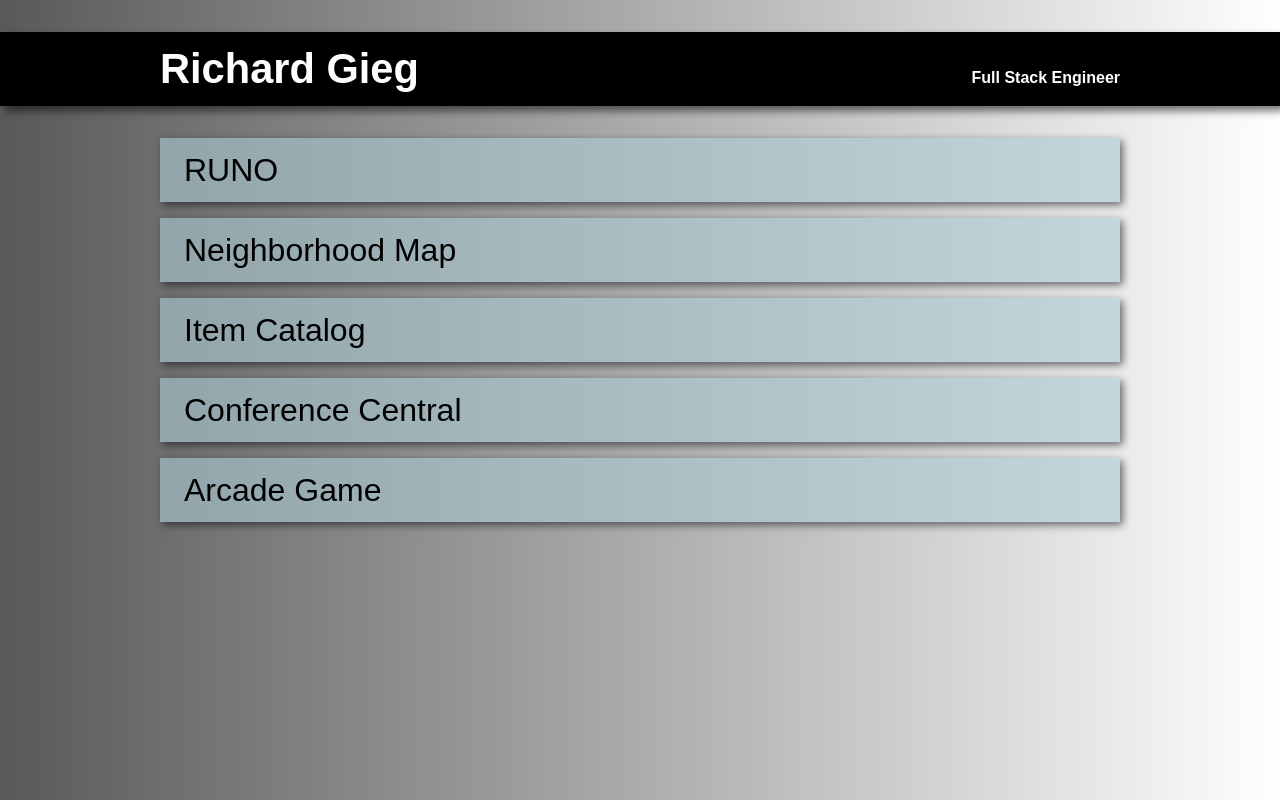
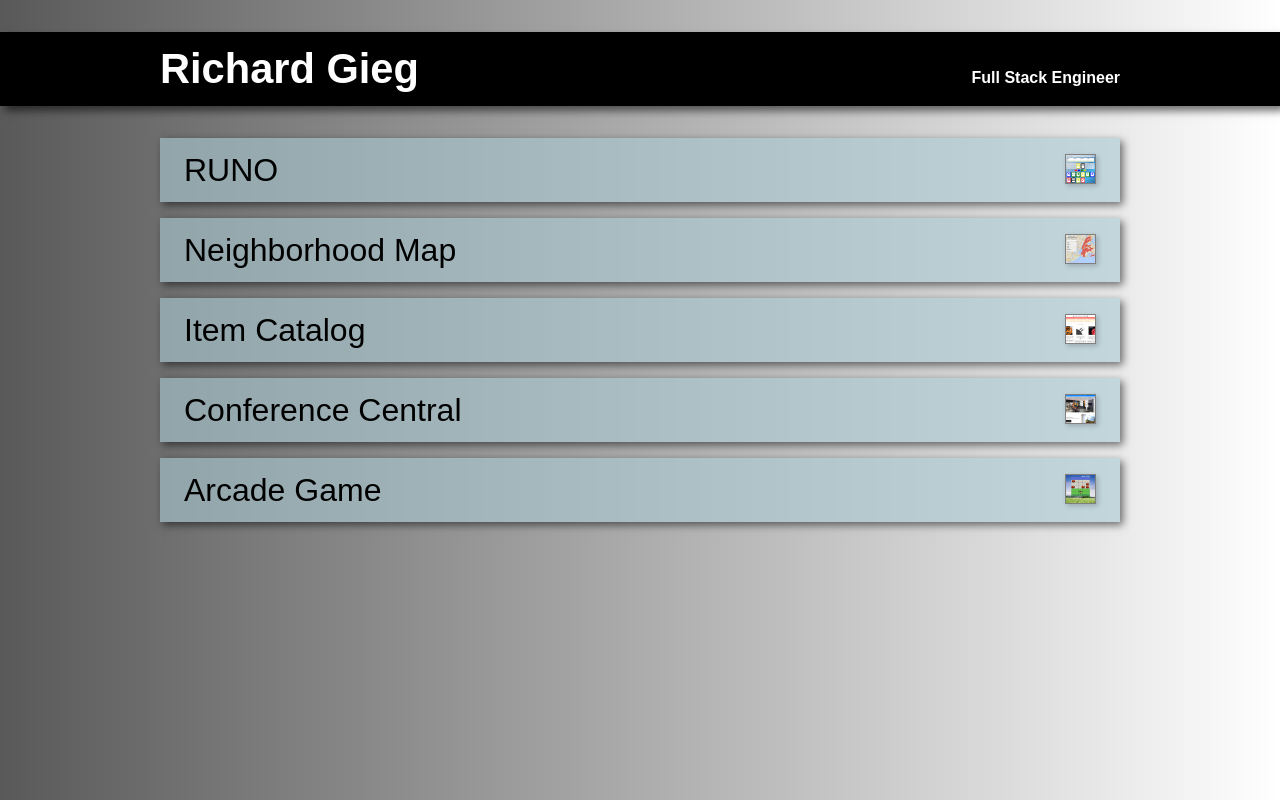
Before and after one commit to richgieg/portfolio2, a website: page src/index.html in a window 1280 px wide. Drawn offline with nearby package versions, Linux system fonts and the light colour scheme.

Commit message:
Add icon images on project bars

```diff
--- a/src/css/main.css
+++ b/src/css/main.css
@@ -12,8 +12,6 @@ body {
 
 img {
     max-width: 100%;
-    -webkit-transform-style: preserve-3d;
-    transform-style: preserve-3d;
 }
 
 header {
@@ -62,8 +60,21 @@ header {
 }
 
 .pj-link > h3 {
+    display: inline;
     font-size: 2em;
     font-weight: normal;
+}
+
+.pj-link-info {
+    float: right;
+}
+
+.pj-link-info > img {
+    max-height: 1.8em;
+    border: 1px solid gray;
+    -webkit-box-shadow: 2px 2px 5px 0px rgba(0,0,0,0.2);
+    -moz-box-shadow: 2px 2px 5px 0px rgba(0,0,0,0.2);
+    box-shadow: 2px 2px 5px 0px rgba(0,0,0,0.2);
 }
 
 .pj-container {
--- a/src/index.html
+++ b/src/index.html
@@ -32,6 +32,9 @@
             <li class="pj-item">
                 <a class="pj-link" href="#">
                     <h3>RUNO</h3>
+                    <div class="pj-link-info">
+                        <img src="img/runo3.jpg">
+                    </div>
                 </a>
                 <div class="pj-container">
                     <div class="pj-content">
@@ -90,6 +93,9 @@
             <li class="pj-item">
                 <a class="pj-link" href="#">
                     <h3>Neighborhood Map</h3>
+                    <div class="pj-link-info">
+                        <img src="img/neighborhood-map1.jpg">
+                    </div>
                 </a>
                 <div class="pj-container">
                     <div class="pj-content">
@@ -152,6 +158,9 @@
             <li class="pj-item">
                 <a class="pj-link" href="#">
                     <h3>Item Catalog</h3>
+                    <div class="pj-link-info">
+                        <img src="img/item-catalog1.jpg">
+                    </div>
                 </a>
                 <div class="pj-container">
                     <div class="pj-content">
@@ -219,6 +228,9 @@
             <li class="pj-item">
                 <a class="pj-link" href="#">
                     <h3>Conference Central</h3>
+                    <div class="pj-link-info">
+                        <img src="img/conference-central1.jpg">
+                    </div>
                 </a>
                 <div class="pj-container">
                     <div class="pj-content">
@@ -278,6 +290,9 @@
             <li class="pj-item">
                 <a class="pj-link" href="#">
                     <h3>Arcade Game</h3>
+                    <div class="pj-link-info">
+                        <img src="img/arcade-game1.jpg">
+                    </div>
                 </a>
                 <div class="pj-container">
                     <div class="pj-content">
```
